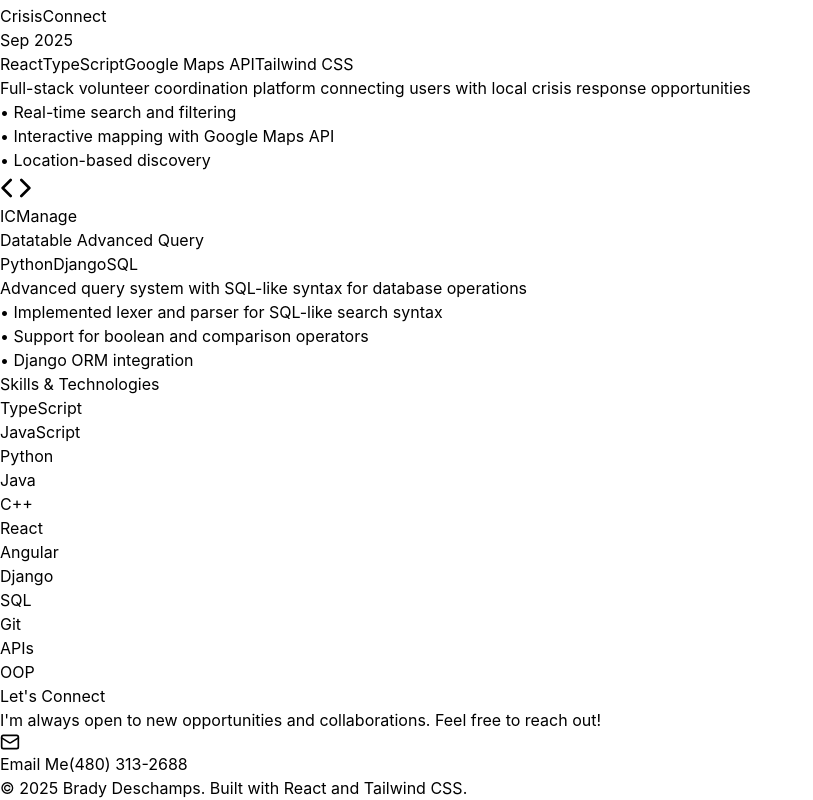
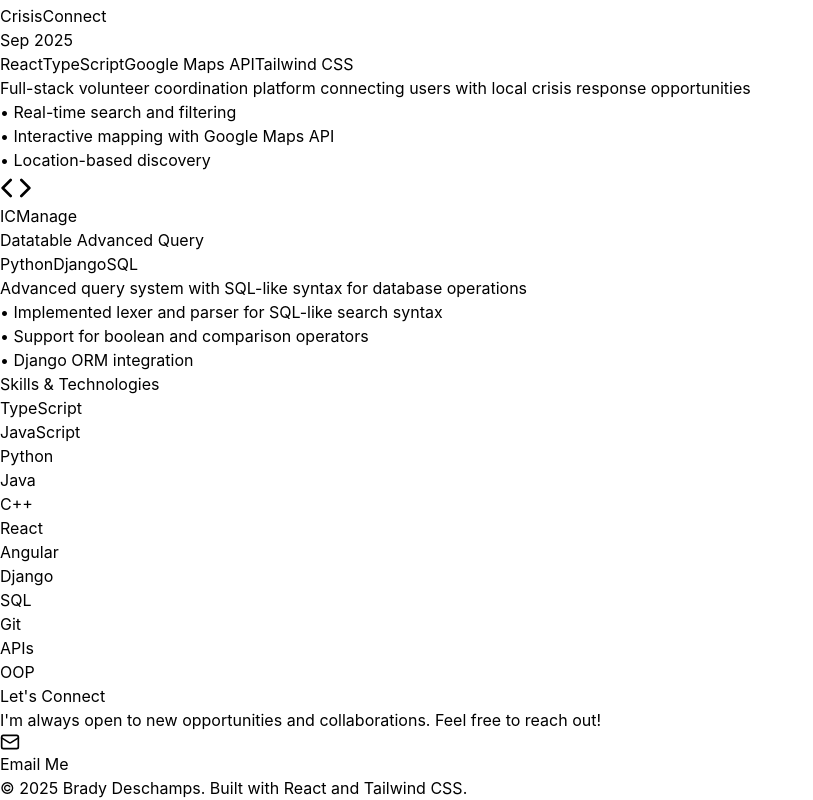
Before and after one commit to BradyD11/PortfolioWebsite, a React (Vite) app: page / in a window 1280 px wide. Shown: the part 2860-3660 px from the top of the page, without its empty margins (0-813 px from the left). Built offline with nearby package versions, Linux system fonts and the light colour scheme.

Commit message:
removal of #

```diff
--- a/src/App.jsx
+++ b/src/App.jsx
@@ -316,10 +316,8 @@ export default function Portfolio() {
               <span>Email Me</span>
             </a>
             <a
-              href="tel:+14803132688"
               className="flex items-center space-x-2 bg-emerald-100 text-emerald-700 px-8 py-4 rounded-full hover:bg-emerald-200 transition-all"
             >
-              <span>(480) 313-2688</span>
             </a>
           </div>
         </div>
```
